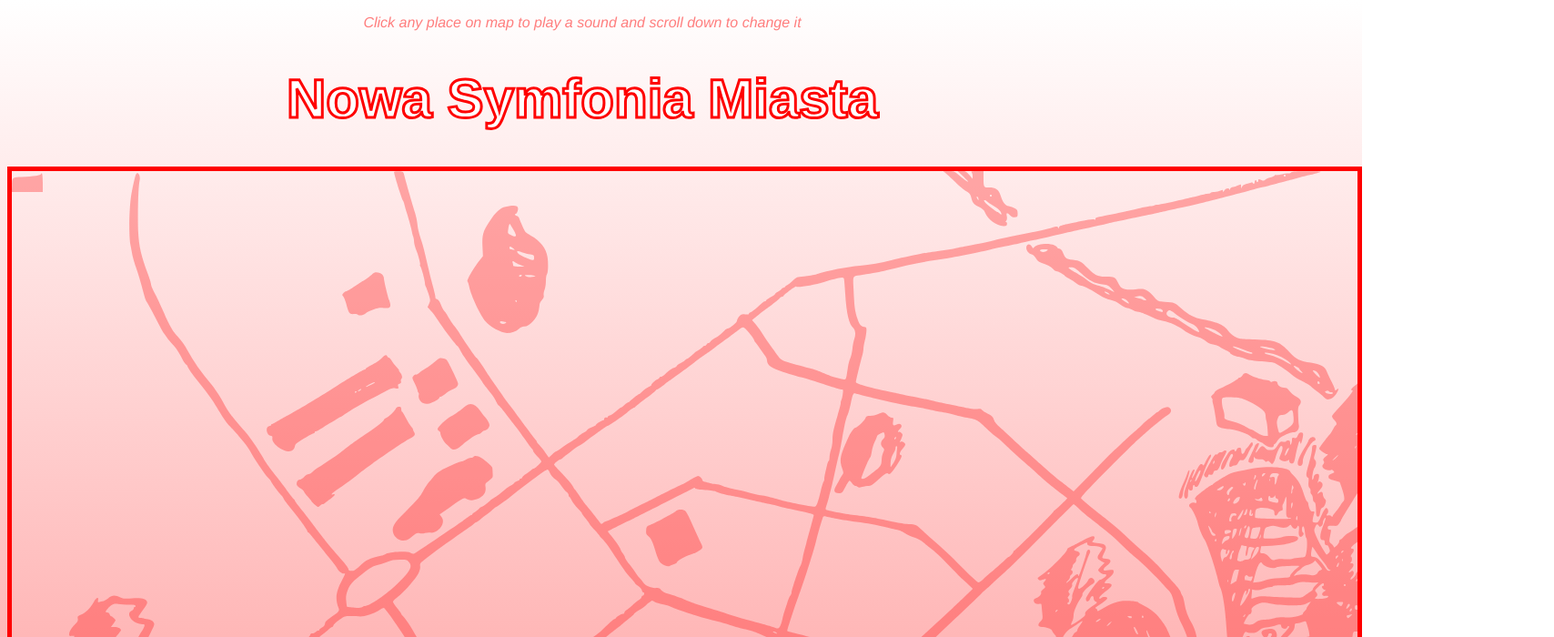
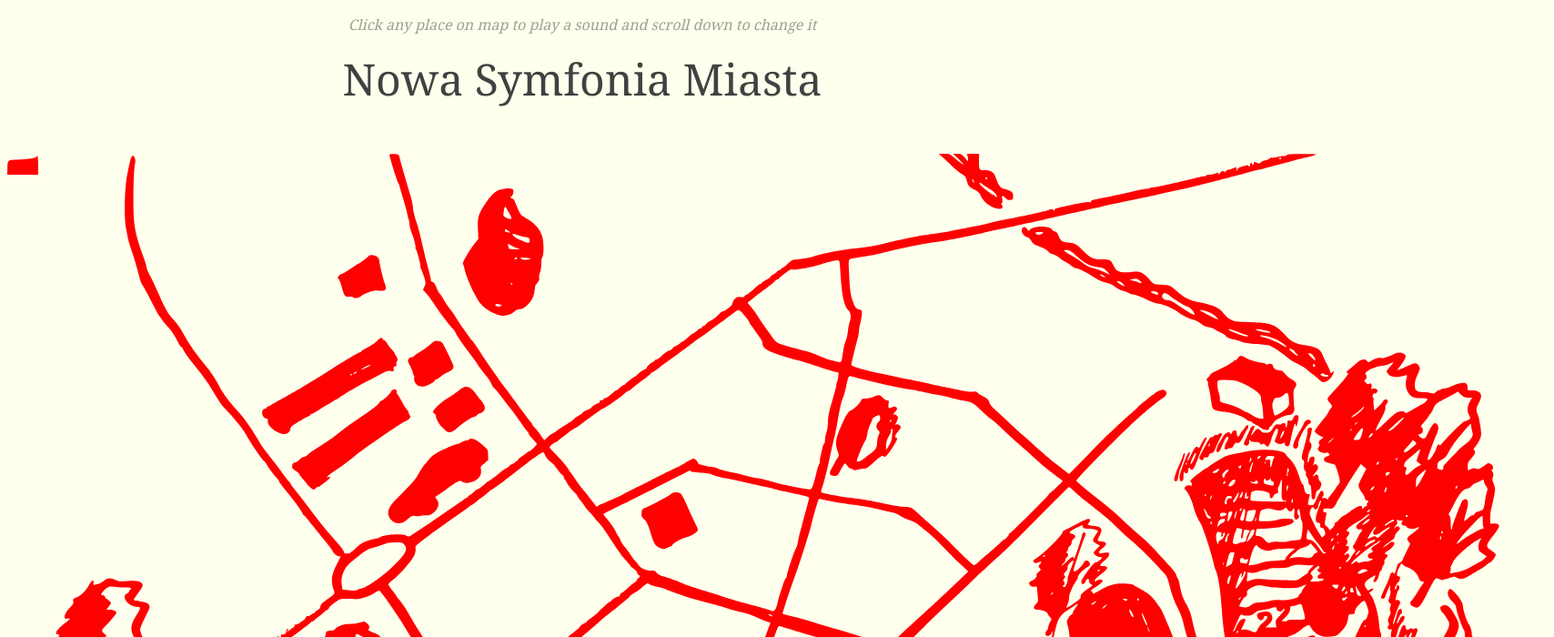
Before and after one commit to ehhhahah/beatmaps, a website built with Parcel: page index.html in a window 1280 px wide. Shown: the top 700 px of the page at 91% size, 1708 px wide, since content can reach past the window. Built offline with nearby package versions, Linux system fonts and the light colour scheme.

Commit message:
asia design requests

```diff
--- a/index.html
+++ b/index.html
@@ -3,17 +3,20 @@
     <head>
         <link rel="stylesheet" type="text/css" href="style.css">
         <script src="script.js"></script>
+        <link rel="preconnect" href="https://fonts.googleapis.com">
+        <link rel="preconnect" href="https://fonts.gstatic.com" crossorigin>
+        <link href="https://fonts.googleapis.com/css2?family=Noto+Serif&display=swap" rel="stylesheet">
     </head>
 
     <body>
       <p class="subtle-info">Click any place on map to play a sound and scroll down to change it</p>
 
-      <h1 class="text-stroke">Nowa Symfonia Miasta</h1>
+      <h1>Nowa Symfonia Miasta</h1>
       <div class="container">
       <div class="svgContainer">
         <!-- version with svg on left viewBox="0 0 1750 1500" preserveAspectRatio="xMidYMid meet"  -->
         <!-- <svg xmlns="http://www.w3.org/2000/svg" height="2048.0px" width="1479.0px"  version="1.1" xmlns:xlink="http://www.w3.org/1999/xlink" id="14fa3160-f16b-11ec-b154-a8a1598cb569"> -->
-    <svg xmlns="http://www.w3.org/2000/svg" height="2048.0px" width="1479.0px"  version="1.1" xmlns:xlink="http://www.w3.org/1999/xlink" id="14fa3160-f16b-11ec-b154-a8a1598cb569">
+    <svg xmlns="http://www.w3.org/2000/svg" height="2248.0px" width="1700.0px"  version="1.1" xmlns:xlink="http://www.w3.org/1999/xlink" id="14fa3160-f16b-11ec-b154-a8a1598cb569">
 
          <defs
             id="defs290">
@@ -1081,6 +1084,6 @@
 
       </div>
     </div>
-    <h2>Autorzy: <a href="https://linktr.ee/ehhhahah">ehh hahah</a>, <a href="https://yoxoko.wordpress.com/">Joanna Wabik</a>, uczestnicy warsztatów 25.06.2022 w ArtZonie</h2>
+    <p class="subtle-info authors">Authors: <a href="https://linktr.ee/ehhhahah">ehh hahah</a>, <a href="https://yoxoko.wordpress.com/">Joanna Wabik</a>, workshops participants (25.06.2022, ArtZona, Cracow)</p>
     </body>
 </html>
--- a/script.js
+++ b/script.js
@@ -74,12 +74,12 @@ function playSound(soundId) {
     document.getElementsByClassName(`piece${soundId}`)[0].classList.toggle(`piece-active`)
 }
 
-function getScrollRGBBlueToRed() {
-    return `rgb(${255 - parseInt(getVerticalScrollPercentage(document.body) * 255)}, 0, ${parseInt(getVerticalScrollPercentage(document.body) * 255)})`
+function getScrollRGBBlackToRed() {
+    return `rgb(${parseInt(getVerticalScrollPercentage(document.body) * 255)}, 0, 0)`
 }
 
 window.addEventListener('scroll', function () {
     setModAudioVolume(getVerticalScrollPercentage(document.body))
-    document.getElementsByClassName('svgContainer')[0].style.borderColor = getScrollRGBBlueToRed()
-    document.body.style.background = `linear-gradient(rgb(255, 255, 255), ${getScrollRGBBlueToRed()});`
+    document.getElementsByClassName('svgContainer')[0].style.borderColor = getScrollRGBBlackToRed()
+    // document.body.style.background = `linear-gradient(rgb(255, 255, 255), ${getScrollRGBBlackToRed()});`
   });
--- a/style.css
+++ b/style.css
@@ -1,29 +1,34 @@
 body {
-    background: linear-gradient(#ffffff, #ff8888, #ffffff);
-    font-family: helvetica, arial, courier new;
+    background: #ffffdd80;
+    font-family: 'Noto Serif', Verdana, Arial, serif;
     text-align: center;
-	/* background-size: 400% 400%; */
 }
 
-h1:hover {
-    font-style: italic;
+a, h1, p {
+    color: #414141 !important;
 }
 
-h2: {
-   top: 5%;
+a:hover {
+    color: #000000 !important;
 }
 
-a, h2 {
-    color: #0000ff !important;
-    /* opacity: 50%;     */
+h1 {
+    margin-top: 0px;
+    margin-bottom: 50px;
+    font-weight: 100;
+    font-size: xxx-large;
 }
 
-h2:hover {
-    opacity: 100%;
+.authors {
+    margin-top: 80px;
 }
 
+::selection {
+    color: white;
+    background: #ff0000;
+  }
+
 .subtle-info {
-    color: #ff0000;
     opacity: 50%;
     font-style: italic;
 }
@@ -32,55 +37,39 @@ h2:hover {
     opacity: 100%;
 }
 
-.text-stroke {
-	color: white;
-	font-size: 60px;
-	-webkit-text-stroke-width: 3px;
-    -webkit-text-stroke-color: #ff0000;
-}
-
 .puzzle {
     background-color: black;
     color: white;
     fill: #ff0000;
     text-align: center;
     text-justify: auto;
-    opacity: 30%;
     cursor: pointer;
  }
 
 .puzzle:hover {
-    opacity: 90%;
-    background-color: #ff0000;
+    opacity: 50%;
+    background-color: #0000ff;
 }
 
 .piece-active {
-    opacity: 70%;
+    opacity: 30%;
     animation-name: example;
     animation-duration: 2s;
     animation-iteration-count: infinite;
 }
 
 @keyframes example {
-    0% {opacity: 80%; fill: #0000ff;}
-    50% {opacity: 90%; fill: #7777ff;}
-    100% {opacity: 80%; fill: #0000ff;}
-  }
-
-  .container {
-    /* display: flex; */
-    /* justify-content: center; */
-
+    0% {opacity: 30%; fill: #aa00ff;}
+    50% {opacity: 60%; fill: #f00aff;}
+    100% {opacity: 30%; fill: #aa00ff;}
   }
 
   .svgContainer {
-    border: solid 5px #ff0000;
     width: fit-content;
     height: fit-content;
 
     margin: auto;
 
-    /* margin: 10%; */
     display: flex;
     justify-content: center;
   }
```
